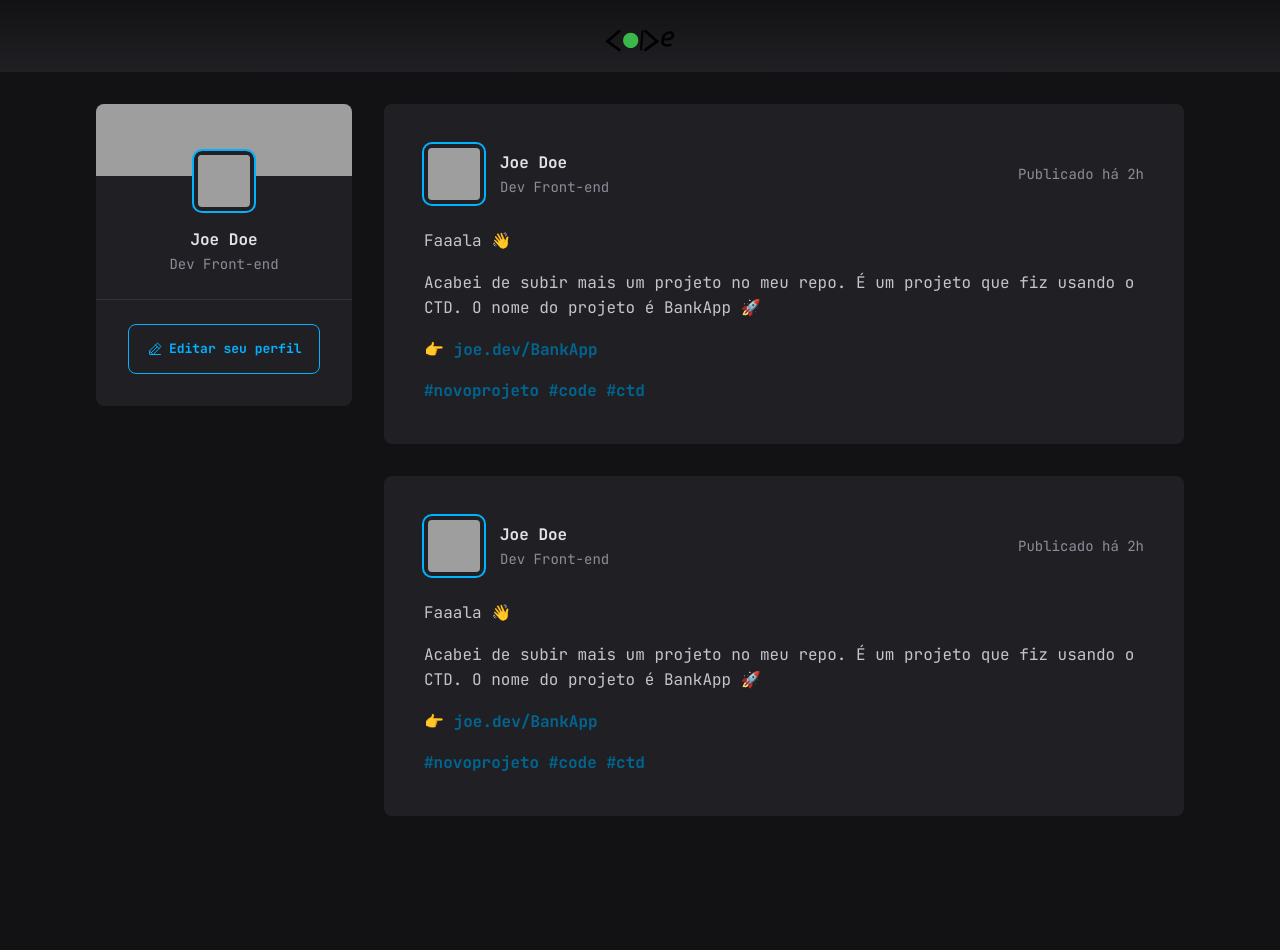
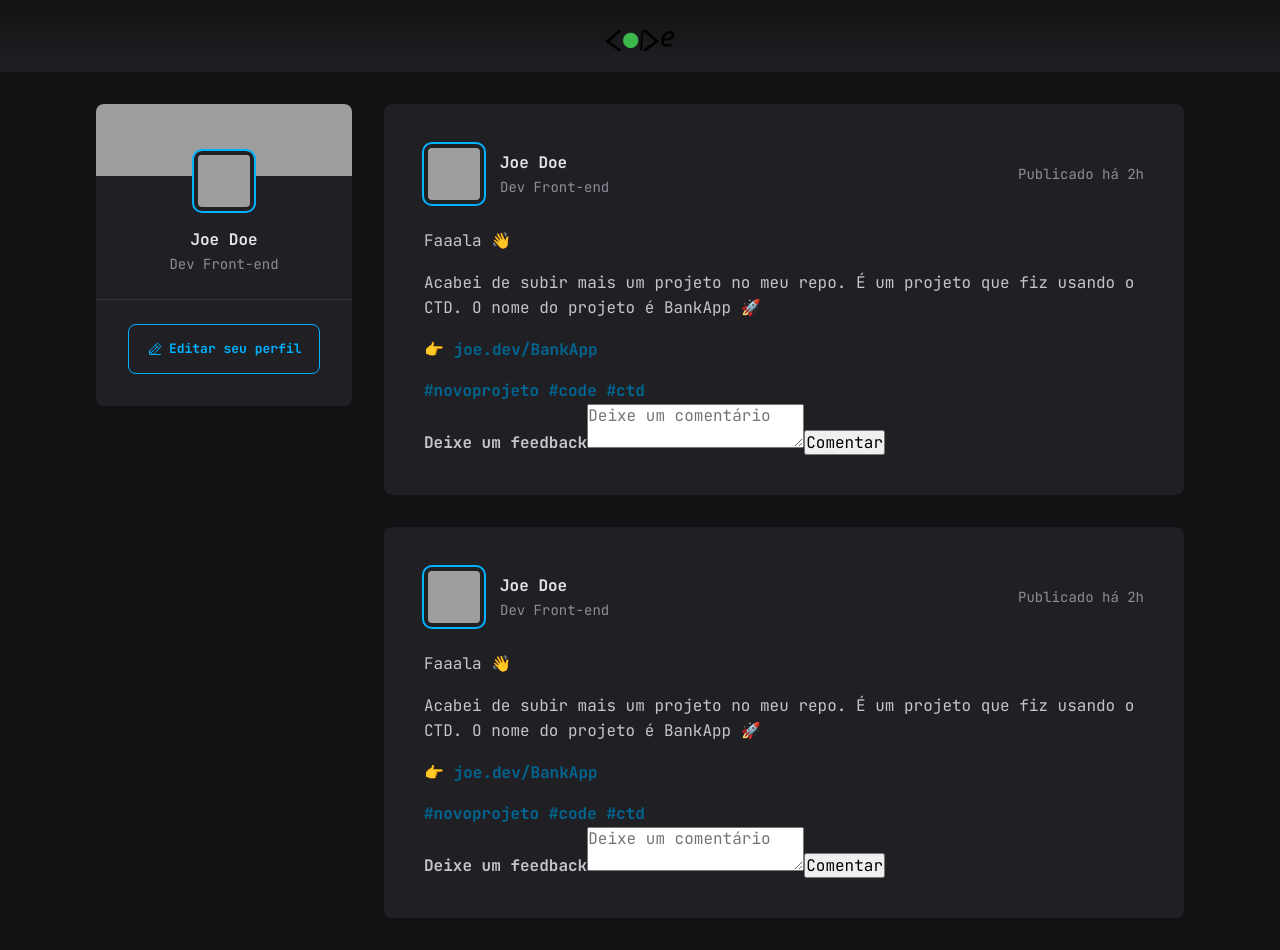
Before and after one commit to Diego-Girao/code-feed, a React (Vite) app: page / in a window 1280 px wide. Before the commit the page ends 848 px from the top, so only its background shows below. Built offline with nearby package versions, Linux system fonts and the light colour scheme; grey boxes are pictures that could not be loaded.

Commit message:
Feat add form e button submit

```diff
--- a/src/components/Post.jsx
+++ b/src/components/Post.jsx
@@ -33,6 +33,14 @@
 					<a href="">#novoprojeto</a> <a href="">#code</a> <a href="">#ctd</a>
 				</p>
 			</div>
+
+			<form className={styles.commentForm}>
+				<strong>Deixe um feedback</strong>
+
+				<textarea placeholder="Deixe um comentário" />
+
+				<button type="submit">Comentar</button>
+			</form>
 		</article>
 	)
 }
```
